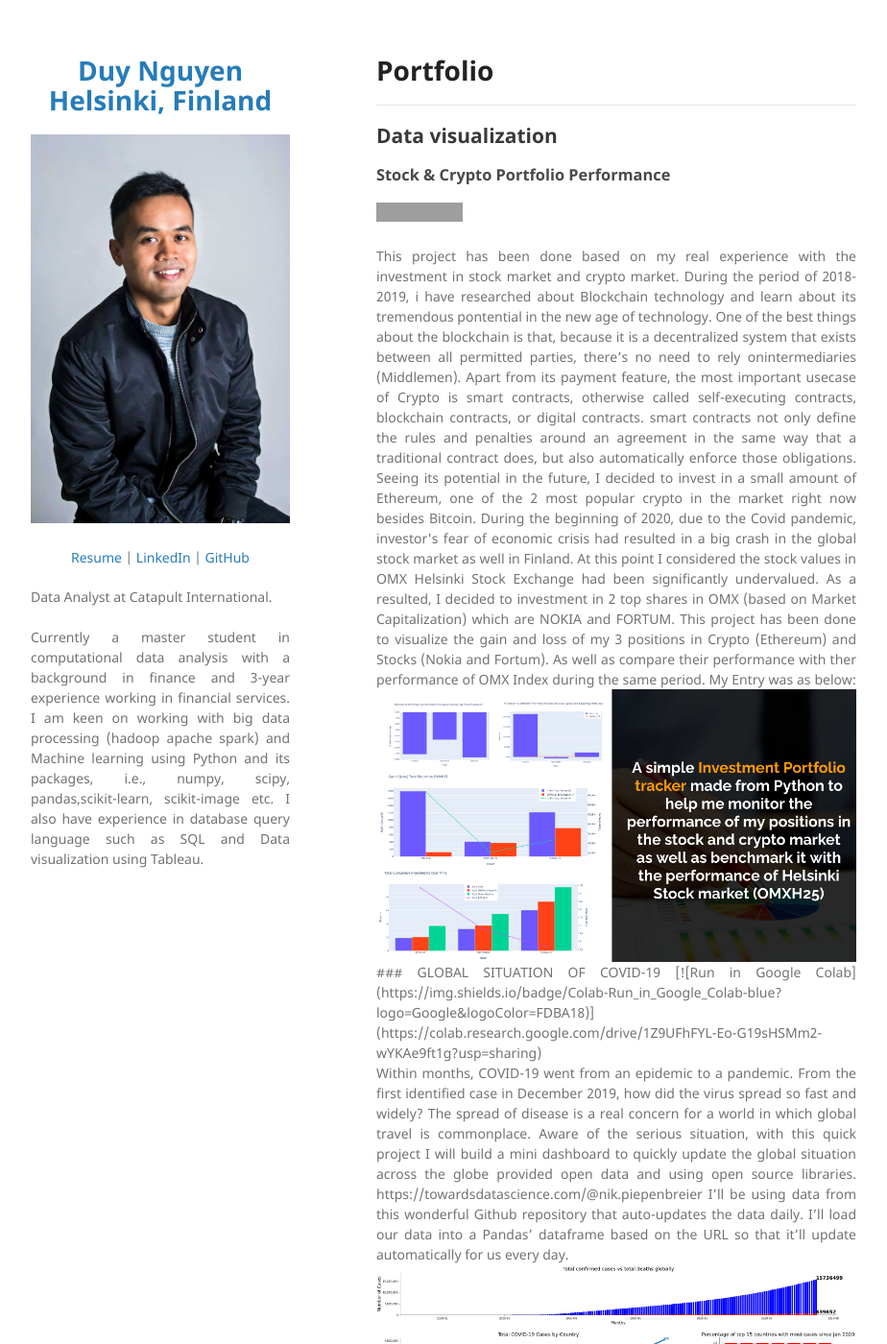
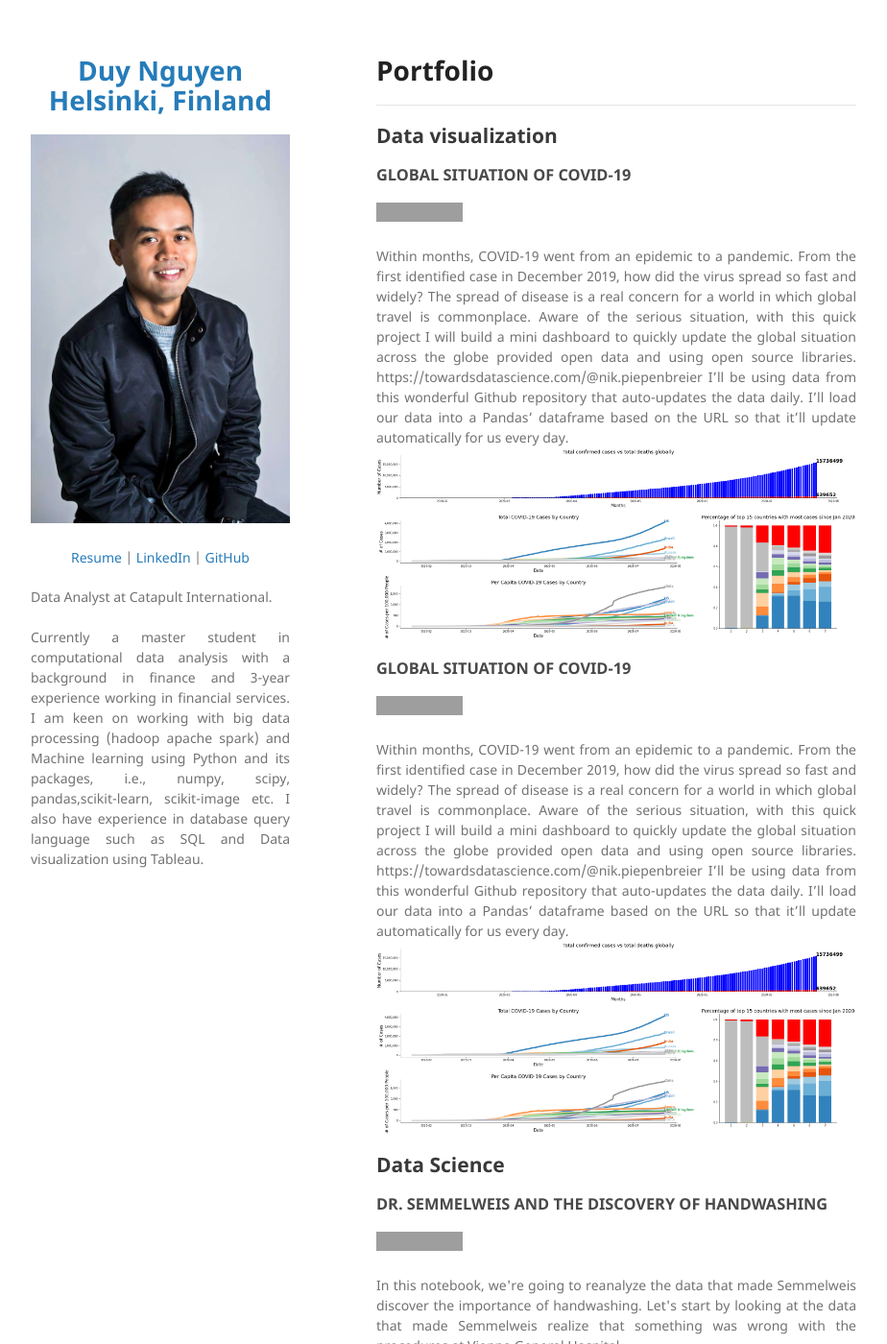
Before and after one commit to duy7590/duy7590.github.io, a Jekyll site: the page built from index.md, in a window 1280 px wide and 1400 px high. Shown: the whole window at 96% size, without its empty margins (178-1102 px from the left). Built offline with Jekyll 4.4.1, drawn with Linux system fonts in a browser that asks for light colours; our own code applies the rules of GitHub Pages for plain Markdown files; some of the changed text lies outside the part shown; grey boxes are pictures that could not be loaded.

Commit message:
Update index.md

```diff
--- a/index.md
+++ b/index.md
@@ -2,23 +2,17 @@
 ---
 ## Data visualization
 
-### Stock & Crypto Portfolio Performance
+
+### GLOBAL SITUATION OF COVID-19
 [![Run in Google Colab](https://img.shields.io/badge/Colab-Run_in_Google_Colab-blue?logo=Google&logoColor=FDBA18)](https://colab.research.google.com/drive/1Z9UFhFYL-Eo-G19sHSMm2-wYKAe9ft1g?usp=sharing)
 
 
-<div style="text-align: justify">This project has been done based on my real experience with the investment in stock market and crypto market.
+<div style="text-align: justify">Within months, COVID-19 went from an epidemic to a pandemic. From the first identified case in December 2019, how did the virus spread so fast and widely? The spread of disease is a real concern for a world in which global travel is commonplace.
+Aware of the serious situation, with this quick project I will build a mini dashboard to quickly update the global situation across the globe provided open data and using open source libraries.
+https://towardsdatascience.com/@nik.piepenbreier
+I’ll be using data from this wonderful Github repository that auto-updates the data daily. I’ll load our data into a Pandas’ dataframe based on the URL so that it’ll update automatically for us every day.</div>
 
-During the period of 2018-2019, i have researched about Blockchain technology and learn about its tremendous pontential in the new age of technology. One of the best things about the blockchain is that, because it is a decentralized system that exists between all permitted parties, there’s no need to rely onintermediaries (Middlemen). Apart from its payment feature, the most important usecase of Crypto is smart contracts, otherwise called self-executing contracts, blockchain contracts, or digital contracts. smart contracts not only define the rules and penalties around an agreement in the same way that a traditional contract does, but also automatically enforce those obligations.
-
-Seeing its potential in the future, I decided to invest in a small amount of Ethereum, one of the 2 most popular crypto in the market right now besides Bitcoin.
-
-During the beginning of 2020, due to the Covid pandemic, investor's fear of economic crisis had resulted in a big crash in the global stock market as well in Finland. At this point I considered the stock values in OMX Helsinki Stock Exchange had been significantly undervalued. As a resulted, I decided to investment in 2 top shares in OMX (based on Market Capitalization) which are NOKIA and FORTUM.
-
-This project has been done to visualize the gain and loss of my 3 positions in Crypto (Ethereum) and Stocks (Nokia and Fortum). As well as compare their performance with ther performance of OMX Index during the same period.
-
-My Entry was as below:
-
-<img src="images/Portfolio_tracker.png" align="center"/>
+<img src="images/covid19_visual.png" align="center"/>
 
 
 ### GLOBAL SITUATION OF COVID-19
```
